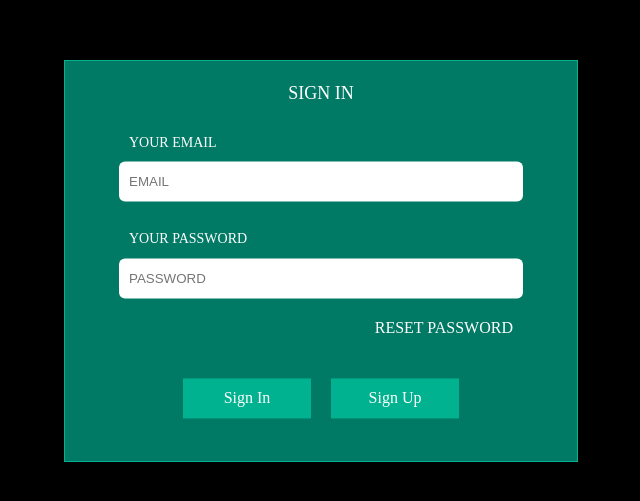
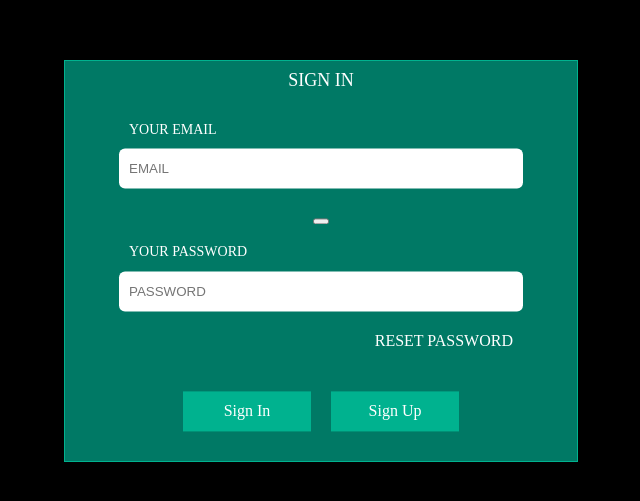
Before and after one commit to Maxim-Gumeniuk/03-08, a Next.js app: page /login in a window 1280 px wide. Shown: the part 139-640 px from the top of the page, without its empty margins (319-959 px from the left). Built offline with nearby package versions, Linux system fonts and the light colour scheme.

Commit message:
init formik

```diff
--- a/package.json
+++ b/package.json
@@ -16,6 +16,7 @@
 		"eslint": "8.46.0",
 		"eslint-config-next": "13.4.12",
 		"eslint-config-prettier": "^8.9.0",
+		"formik": "^2.4.3",
 		"next": "13.4.12",
 		"postcss": "8.4.27",
 		"prettier": "^3.0.0",
@@ -23,7 +24,9 @@
 		"react-dom": "18.2.0",
 		"styled-components": "^6.0.6",
 		"tailwindcss": "3.3.3",
-		"typescript": "5.1.6"
+		"typescript": "5.1.6",
+		"yup": "^1.2.0",
+		"yup-password": "^0.2.2"
 	},
 	"engines": {
 		"node": ">=14.20.1"
--- a/src/components/view/auth/AuthForm.tsx
+++ b/src/components/view/auth/AuthForm.tsx
@@ -2,16 +2,32 @@ import { ChoosedText } from '@/components/common/variants/ChoosedText'
 import { Flex, FlexRow } from '@/styled/common/Flex'
 import { Input } from '@/styled/common/Input'
 import { ChoosedButton } from '@/components/common/variants/ChoosedButton'
-import { FC, memo } from 'react'
+import { ChangeEvent, FC, memo } from 'react'
 import { AuthButton } from './AuthButton'
 import { NavLink, TextAuthForm } from '@/types/interfaces/authForm'
 
 type Props = {
 	text: TextAuthForm
 	navLink: NavLink
+	handleSubmit: () => void
+	handleChange: (e: ChangeEvent<any>) => void
+	value: string
+	name: string
+	error: string | null
+	touched: boolean
 }
 
-const AuthFormComponent: FC<Props> = memo(({ text, navLink }) => {
+const AuthFormComponent: FC<Props> = memo(
+	({
+		text,
+		navLink,
+		handleSubmit,
+		handleChange,
+		value,
+		name,
+		error,
+		touched,
+	}) => {
 		return (
 			<>
 				<Flex
@@ -33,6 +49,7 @@ const AuthFormComponent: FC<Props> = memo(({ text, navLink }) => {
 								textAlign: 'left',
 							}}
 						>
+							<form onSubmit={handleSubmit}>
 								<FlexRow gap="10px">
 									<Flex
 										justifyContent="flex-start"
@@ -46,9 +63,17 @@ const AuthFormComponent: FC<Props> = memo(({ text, navLink }) => {
 											upperCase={true}
 										/>
 									</Flex>
-							<Input placeholder="Email" />
+									<Input
+										placeholder="Email"
+										onChange={handleChange}
+										value={value}
+										name={name}
+									/>
+									{touched && error}
 								</FlexRow>
+							</form>
 						</div>
+						<button onClick={handleSubmit}></button>
 						<div
 							style={{
 								width: '100%',
@@ -87,7 +112,8 @@ const AuthFormComponent: FC<Props> = memo(({ text, navLink }) => {
 				</Flex>
 			</>
 		)
-})
+	}
+)
 
 AuthFormComponent.displayName = 'AuthFormComponent'
 
--- a/src/pages/login.tsx
+++ b/src/pages/login.tsx
@@ -1,8 +1,11 @@
 import AuthFormComponent from '@/components/view/auth/AuthForm'
+import { useFormik } from 'formik'
 import { Centered } from '@/styled/common/Centered'
 import { Framer } from '@/styled/common/Framer'
 import { CommonRoutes } from '@/types/enums/commonRoutes'
 import { createContext } from 'react'
+// import * as Yup from 'yup'
+// import YupPassword from 'yup-password'
 
 export const isSecond = createContext<boolean>(false)
 
@@ -16,11 +19,31 @@ const navLink = {
 }
 
 const Login = () => {
+	const formik = useFormik({
+		initialValues: {
+			email: '',
+			password: '',
+		},
+		onSubmit: () => {
+			console.log('hi')
+		},
+	})
+
+	const { values, errors, handleChange, handleSubmit, touched } = formik
 	return (
 		<Framer>
 			<Centered>
 				<isSecond.Provider value={true}>
-					<AuthFormComponent text={text} navLink={navLink} />
+					<AuthFormComponent
+						text={text}
+						navLink={navLink}
+						handleSubmit={handleSubmit}
+						handleChange={handleChange}
+						value={values.email}
+						error={errors.email || null}
+						touched={touched.email || false}
+						name="email"
+					/>
 				</isSecond.Provider>
 			</Centered>
 		</Framer>
--- /dev/null
+++ b/src/types/interfaces/login.ts
@@ -0,0 +1,4 @@
+export interface InitialValues {
+	email: string
+	password: string
+}
```
Also changed, not shown: 1 other file (tests, documents, lock files or other folders). Lines whose indentation alone changed are shown as unchanged.
